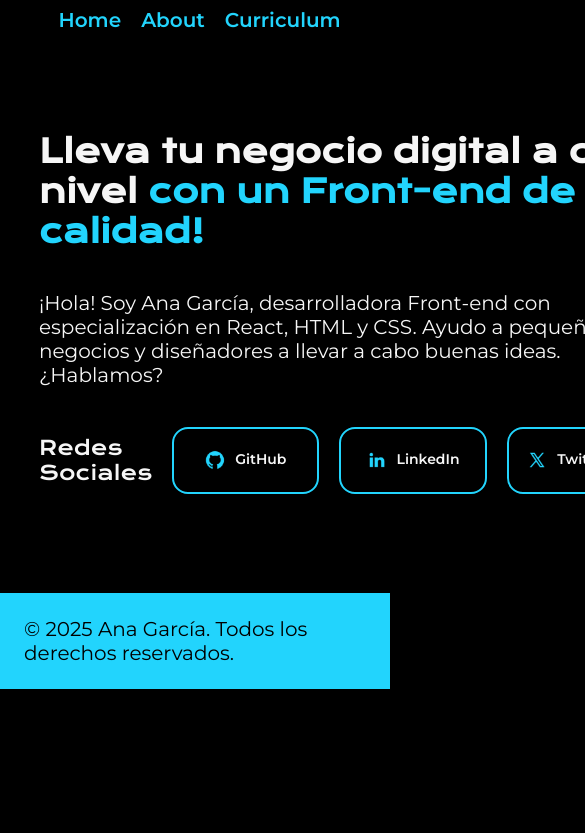
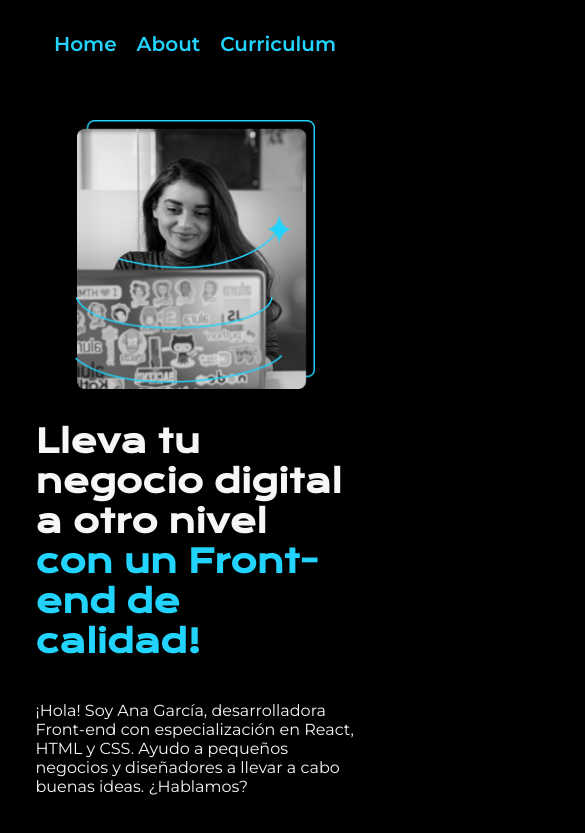
Before and after one commit to alvinoDev/mini-perfil, a plain HTML site: page index.html in a window 390 px wide. Shown: the top 833 px of the page, 585 px wide, since content can reach past the window. Drawn offline with nearby package versions, Linux system fonts and the light colour scheme.

Commit message:
feat:agregar Media Queries al diseño

```diff
--- a/assets/css/style.css
+++ b/assets/css/style.css
@@ -33,7 +33,7 @@ body{
 
 .header_nav_link {
     font-family: var(--font-montserrat);
-    font-size: 20px;
+    font-size: 1.25rem;
     font-weight: 600;
     color: var(--color-tertiary);
     text-decoration: none;
@@ -63,12 +63,12 @@ body{
 
 .presentacion_container_title {
     font-family: var(--font-krona);
-    font-size: 32px;
+    font-size: 2rem;
 }
 
 .presentacion_container_p, .presentacion_container_list {
     font-family: var(--font-montserrat);
-    font-size: 20px;
+    font-size: 1rem;
 }
 
 .presentacion_container_links {
@@ -85,7 +85,7 @@ body{
 
 .presentacion_subtitle {
     font-family: var(--font-krona);
-    font-size: 20px;
+    font-size: 1rem;
     font-weight: 400;
 }
 
@@ -98,7 +98,7 @@ body{
     width: 280px;
     text-align: center;
     border-radius: 16px;
-    font-size: 14px;
+    font-size: 1rem;
     font-weight: 600;
     padding: 21.5px 0;
     text-decoration: none;
@@ -120,6 +120,57 @@ body{
     background-color: var(--color-tertiary);
     padding: 24px;
     font-family: var(--font-montserrat);
-    font-size: 20px;
+    font-size: 1rem;
     font-weight: 400;
 }
+
+/* =================| RESPONSIVE - MEDIA QUERIES |================= */
+/* --- Tablets (Hasta 991px) --- */
+/* Medium devices (tablets, less than 992px) */
+@media (max-width: 991px) {
+    .container {
+        margin: 4% 5%;
+    }
+    .presentacion_container {
+        width: 450px;
+    }
+    .image_profile {
+        width: 350px;
+    }
+    .presentacion_container_links {
+        flex-direction: column;
+        gap: 1rem;
+    }
+}
+
+/* --- Móviles grandes (Landscape) / Tablets pequeñas (Hasta 767px) --- */
+/* Small devices (landscape phones, less than 768px) */
+@media (max-width: 767px) {
+    .header {
+        padding: 2rem;
+    }
+
+    .header_nav {
+        justify-content: center;
+    }
+
+    .container {
+        flex-direction: column-reverse;
+        align-items: center;
+        padding: 1rem;
+        gap: 2rem;
+    }
+
+    .presentacion_container {
+        width: 100%;
+    }
+
+    .image_profile {
+        width: 240px;
+    }
+
+    .presentacion_container_links {
+        flex-direction: column;
+        gap: 1rem;
+    }
+}
```
